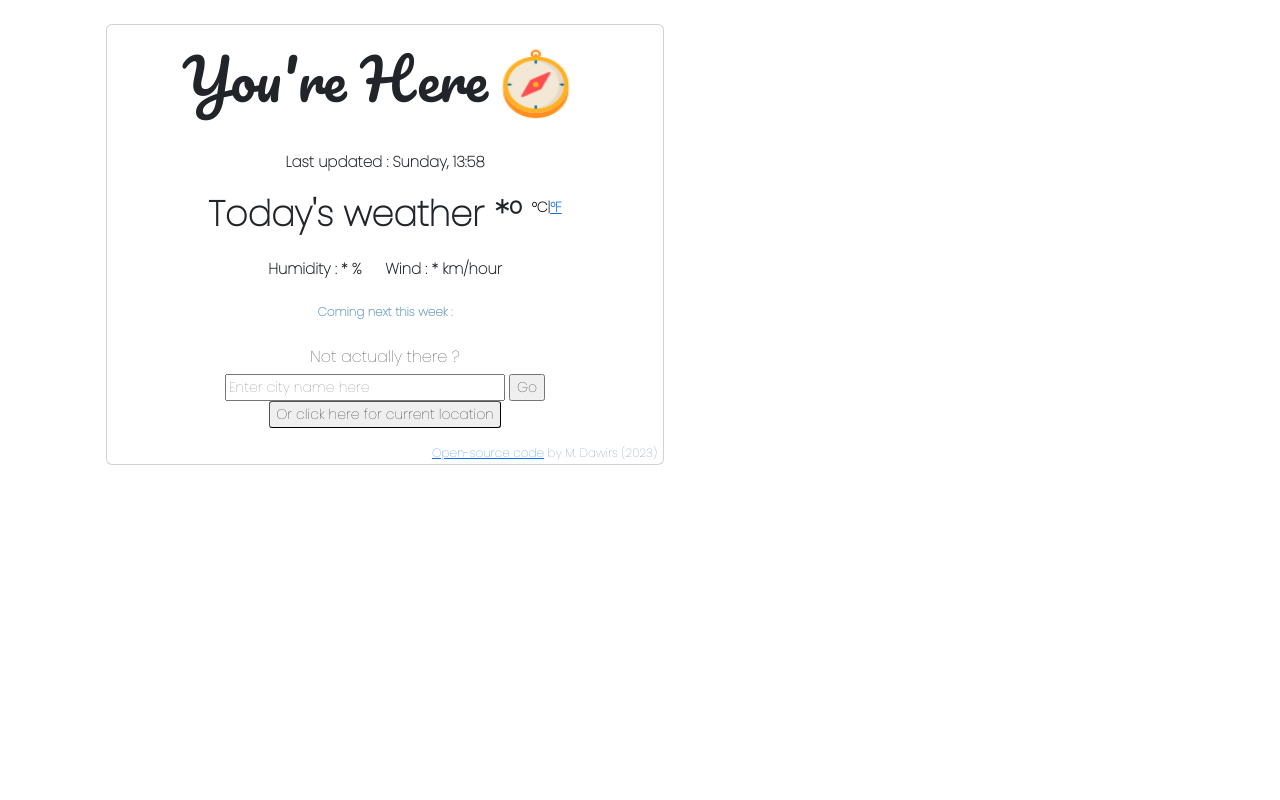
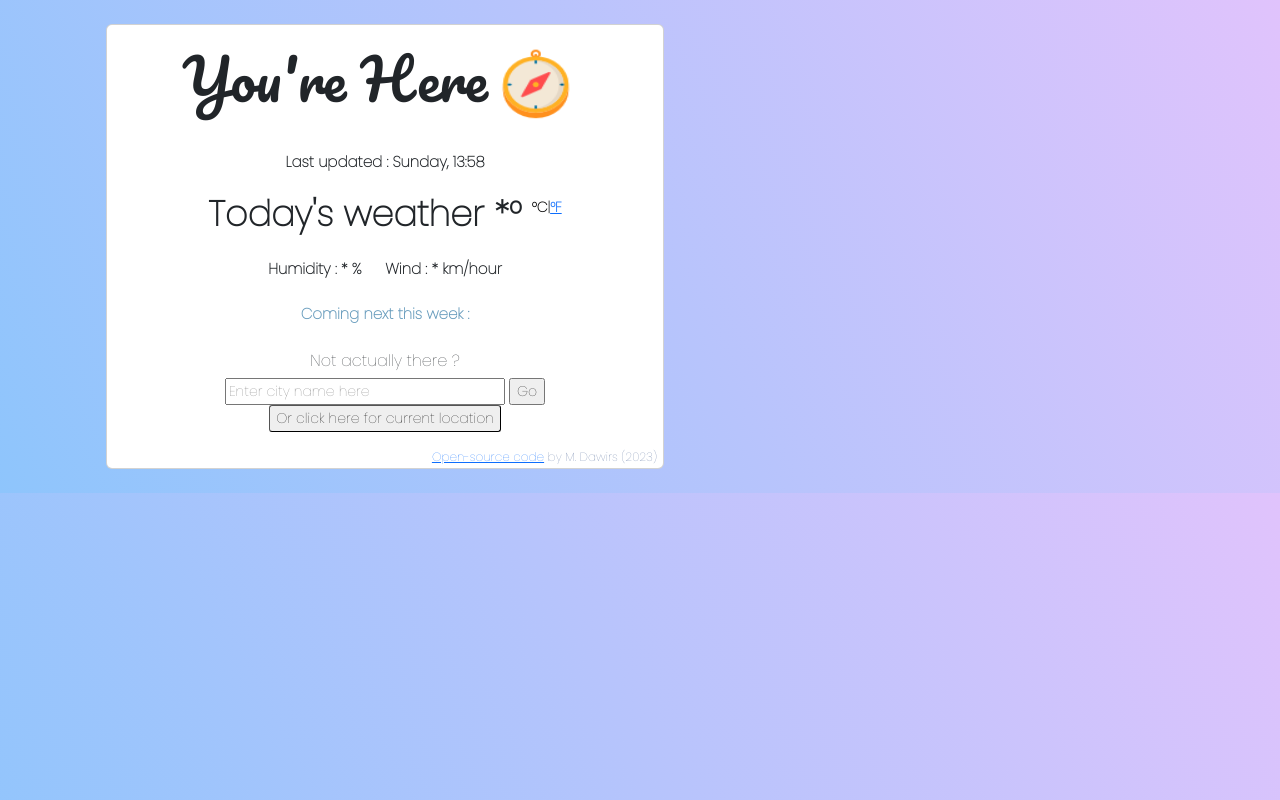
Before and after one commit to Marined91/My-Weather-App-Project, a plain HTML site: page index.html in a window 1280 px wide. Drawn offline with nearby package versions, Linux system fonts and the light colour scheme.

Commit message:
Add css color background

```diff
--- a/style.css
+++ b/style.css
@@ -87,10 +87,6 @@ img {
   text-align: center;
 }
 
-.nextWeek .forecast {
-  font-size: 12px;
-}
-
 .forecast-date {
   font-weight: bold;
 }
@@ -98,3 +94,8 @@ img {
 .forecast-temp-up {
   font-weight: bold;
 }
+
+html body {
+  background-color: #8ec5fc;
+  background-image: linear-gradient(62deg, #8ec5fc 0%, #e0c3fc 100%);
+}
```
